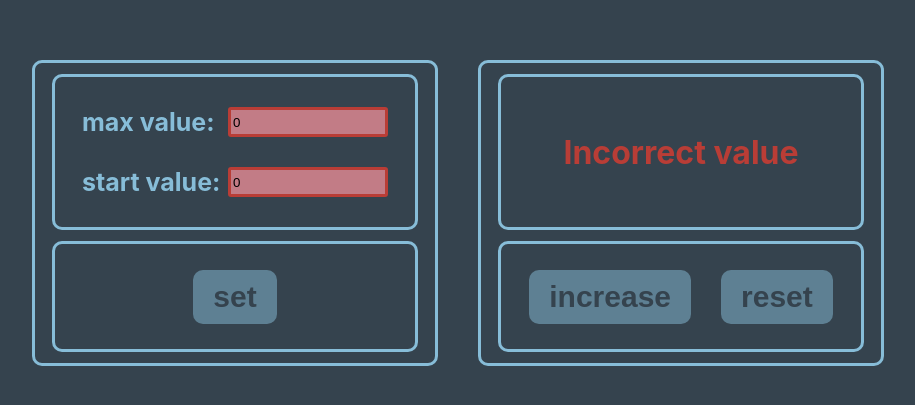
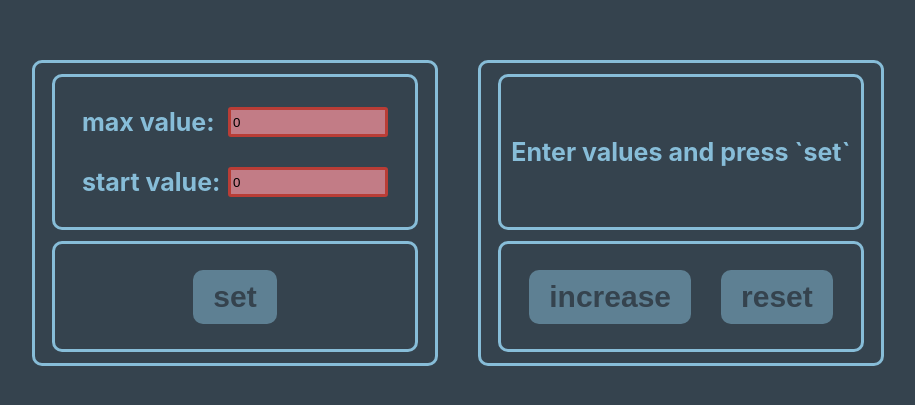
Before and after one commit to bombme247/enumerator, a React (Create React App) app: page / in a window 1280 px wide. Shown: the part 187-592 px from the top of the page, without its empty margins (182-1097 px from the left). Built offline with nearby package versions, Linux system fonts and the light colour scheme.

Commit message:
feat: изменены классы в дивке в enumerator для правильного отображения цвета текста

```diff
--- a/src/App.tsx
+++ b/src/App.tsx
@@ -21,7 +21,7 @@ function App() {
 
   useEffect(() => {
 
-    const isEmpty = minValue === null || maxValue === null;
+    const isEmpty = minValue === 0 || maxValue === 0;
     const isIncorrect = minValue < 0 || maxValue < 0 || minValue >= maxValue;
 
     setIsStorageEmpty(isEmpty)
@@ -30,7 +30,7 @@ function App() {
   }, [minValue, maxValue]);
 
   const handleSetValues = (min: number, max: number) => {
-    setMinValue(min);
+    setMinValue(min)
     setMaxValue(max)
 
     localStorage.setItem('storedMinValue', min.toString());
--- a/src/components/Enumerator.tsx
+++ b/src/components/Enumerator.tsx
@@ -11,7 +11,10 @@ type EnumeratorPropsType = {
 
 export const Enumerator = ({minValue, maxValue, isIncorrectValue, isStorageEmpty, valuesSet}: EnumeratorPropsType) => {
 
-  const initialCount = isStorageEmpty ? minValue : Number(localStorage.getItem('storedMinValue') || minValue);
+  const initialCount = isStorageEmpty
+  ? minValue
+  : Number(localStorage.getItem('storedMinValue') || minValue);
+
   let [count, setCount] = useState<number>(initialCount)
 
   useEffect(() => {
@@ -37,7 +40,7 @@ export const Enumerator = ({minValue, maxValue, isIncorrectValue, isStorageEmpty
 
   return (
     <div className="container">
-        <div className={isMaxCount ? 'max-count' : 'counter'}>
+        <div className={isStorageEmpty || !valuesSet || !isMaxCount ? 'counter' : 'max-count' }>
           {displayMessage}
         </div>
         <div className='btn-wrapper'>
--- a/src/components/SettingWindow.tsx
+++ b/src/components/SettingWindow.tsx
@@ -27,13 +27,14 @@ export const SettingWindow = ({onSetValues, setIsIncorrectValue}: SettingWindowP
   }, [setIsIncorrectValue] );
 
   const minChangeHandler = useCallback( (event: ChangeEvent<HTMLInputElement> ) => {
-    const newMinValue = Number(event.currentTarget.value)
+    const newMinValue = Number(event.currentTarget.value.trim())
     setMinValue(newMinValue)
     checkError(newMinValue, maxValue)
+    console.log(newMinValue)
   }, [checkError, maxValue] );
 
   const maxChangeHandler = useCallback( (event: ChangeEvent<HTMLInputElement> ) => {
-    const newMaxValue = Number(event.currentTarget.value)
+    const newMaxValue = Number(event.currentTarget.value.trim())
     setMaxValue(newMaxValue)
     checkError(minValue, newMaxValue)
   }, [checkError, minValue] );
```
